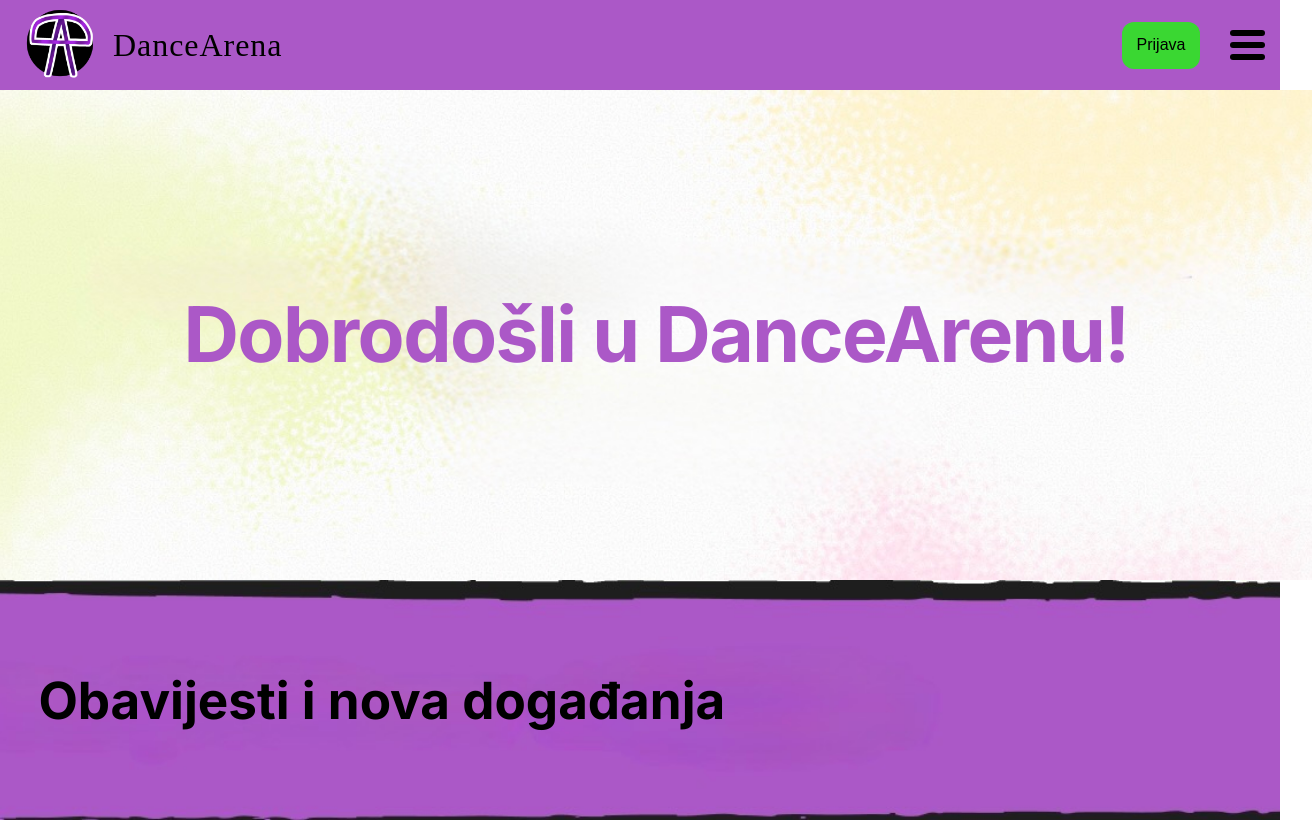
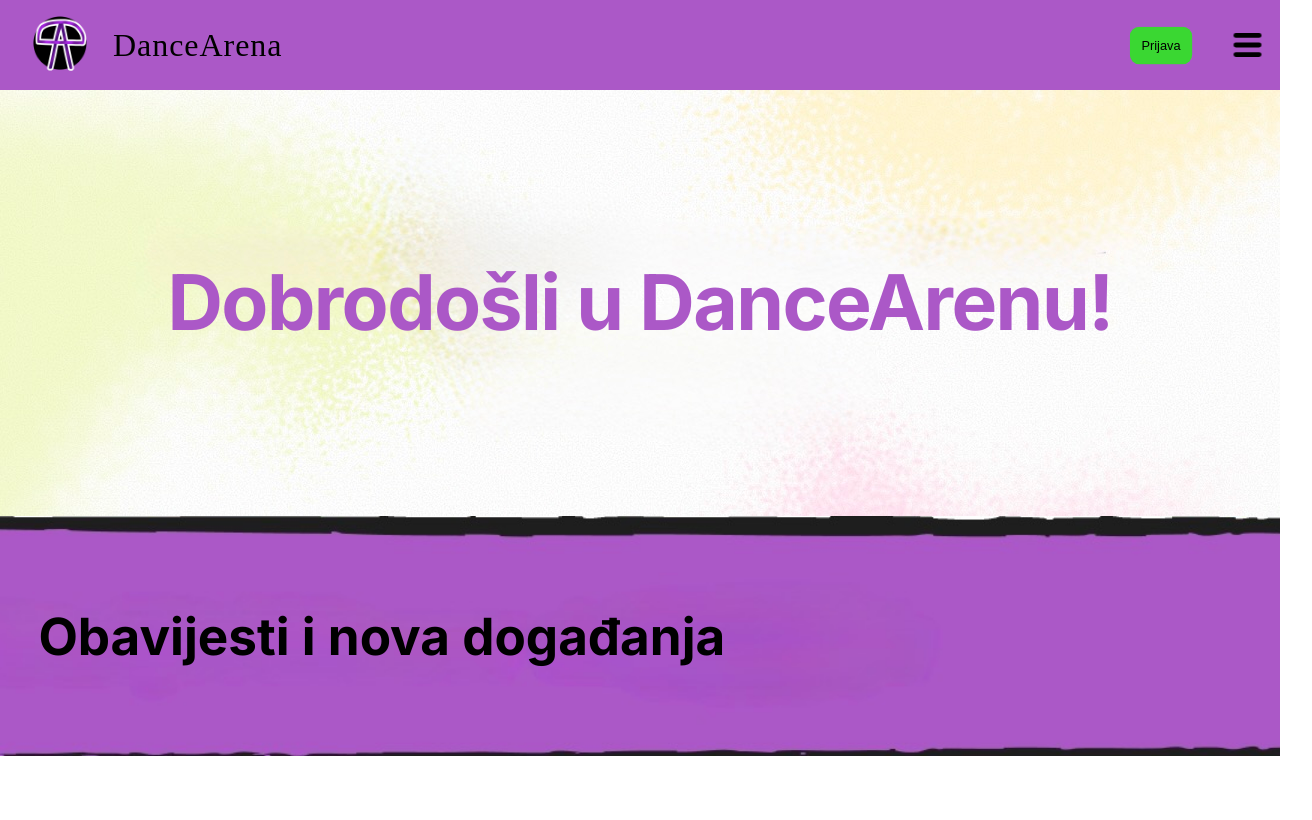
Before and after one commit to RafaelLovrencic/DanceArena, a React (Vite) app in the folder frontend/: page / in a window 1280 px wide. Shown: the whole page, 1312 px wide, since content can reach past the window. Built offline with nearby package versions, Linux system fonts and the light colour scheme.

Commit message:
Refs #11: Popravljene animacije i dizajn

```diff
--- a/frontend/src/izgled/naslovnica.css
+++ b/frontend/src/izgled/naslovnica.css
@@ -6,6 +6,10 @@ body {
     font-family: 'Inter';
     font-style: normal;
     box-sizing: border-box;
+}
+
+html, body {
+    overflow-x: hidden;
 }
 
 nav {
@@ -25,9 +29,7 @@ nav {
     flex-direction: column;
     align-items: center;
     justify-content: center;
-    width: 100%;
     height: 426px;
-    padding: 2rem 1rem;
     margin: 0;
     background-image: url("./pozadine/pozadinadobrodoslice.png");
     background-size: cover;
--- a/frontend/src/izgled/navigacijskatraka.css
+++ b/frontend/src/izgled/navigacijskatraka.css
@@ -10,11 +10,6 @@
     cursor: pointer;
     transform: scale(1.1);
     box-shadow: 0 6px 15px rgba(0, 0, 0, 0.2);
-}
-
-.loginButton {
-    text-decoration: none;
-    color: black;
 }
 
 .tipke {
@@ -153,11 +148,14 @@
         gap: 3px;
     }
 
-    .tipke>button, .tipke>div {
+    .tipke>button, .logoImg, .burgerMeni {
         transform: scale(0.8);
+        box-shadow: none;
+        transition: none;
     }
 
-    .prijava:hover, .logoImg:hover, .burgerMeni:hover {
-        transform: none;
+    .tipke>button:hover, .logoImg:hover, .burgerMeni:hover {
+        transform: scale(0.8) !important;
+        box-shadow: none !important;
     }
 }
--- a/frontend/src/izgled/prijava.css
+++ b/frontend/src/izgled/prijava.css
@@ -1,5 +1,5 @@
 .stranicaPrijava {
-    width: 100vw;
+    width: 100%;
     height: calc(100vh - 90px);;
     background-color: black;
     display: flex;
@@ -29,3 +29,7 @@
     display: flex;
     letter-spacing: -0.005em;
 }
+
+.tekst {
+    width: 100%;
+}
--- a/frontend/src/stranice/navigacijskatraka.jsx
+++ b/frontend/src/stranice/navigacijskatraka.jsx
@@ -1,6 +1,6 @@
 import '../izgled/navigacijskatraka.css'
 import logo from '../izgled/pozadine/logo.png';
-import { Link, useLocation } from 'react-router-dom';
+import { Link, useLocation, useNavigate } from 'react-router-dom';
 import { useState } from 'react';
 
 export default function NavigacijskaTraka() {
@@ -21,6 +21,7 @@ export default function NavigacijskaTraka() {
   }
 
   const lokacija = useLocation();
+  const navigate = useNavigate();
   return (
   <>
     <div className='logo'>
@@ -29,7 +30,7 @@ export default function NavigacijskaTraka() {
     </div>
     <div className='tipke'>
       {lokacija.pathname !== '/prijava' && (
-        <button className='prijava'><Link to="/prijava" className='loginButton'>Prijava</Link></button>
+        <button className='prijava' onClick={() => navigate('/prijava')}>Prijava</button>
       )}
       <div className='burgerMeni' onClick={azurirajMeni}>
         <div className={burgerKlasa}></div>
```
